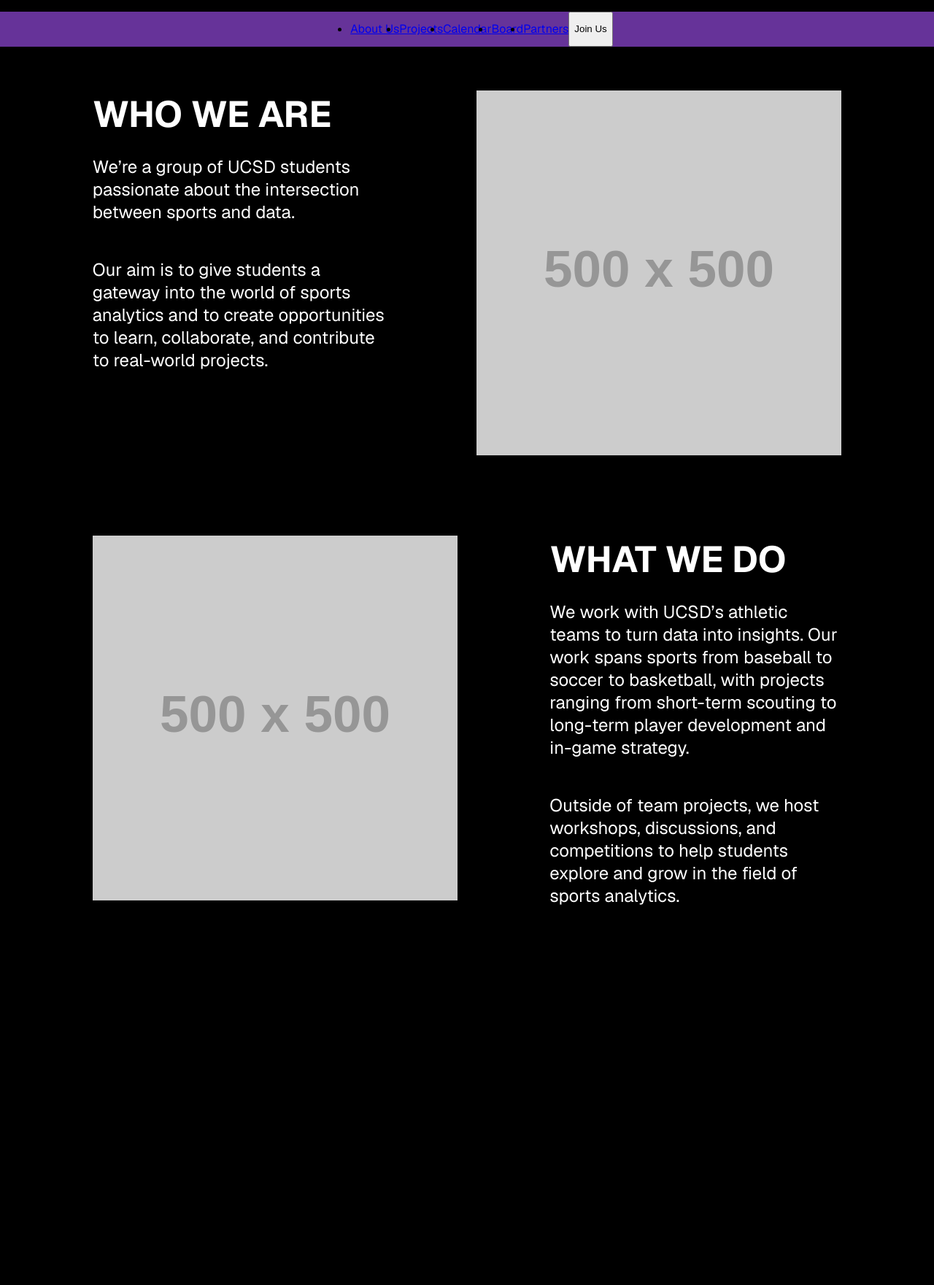
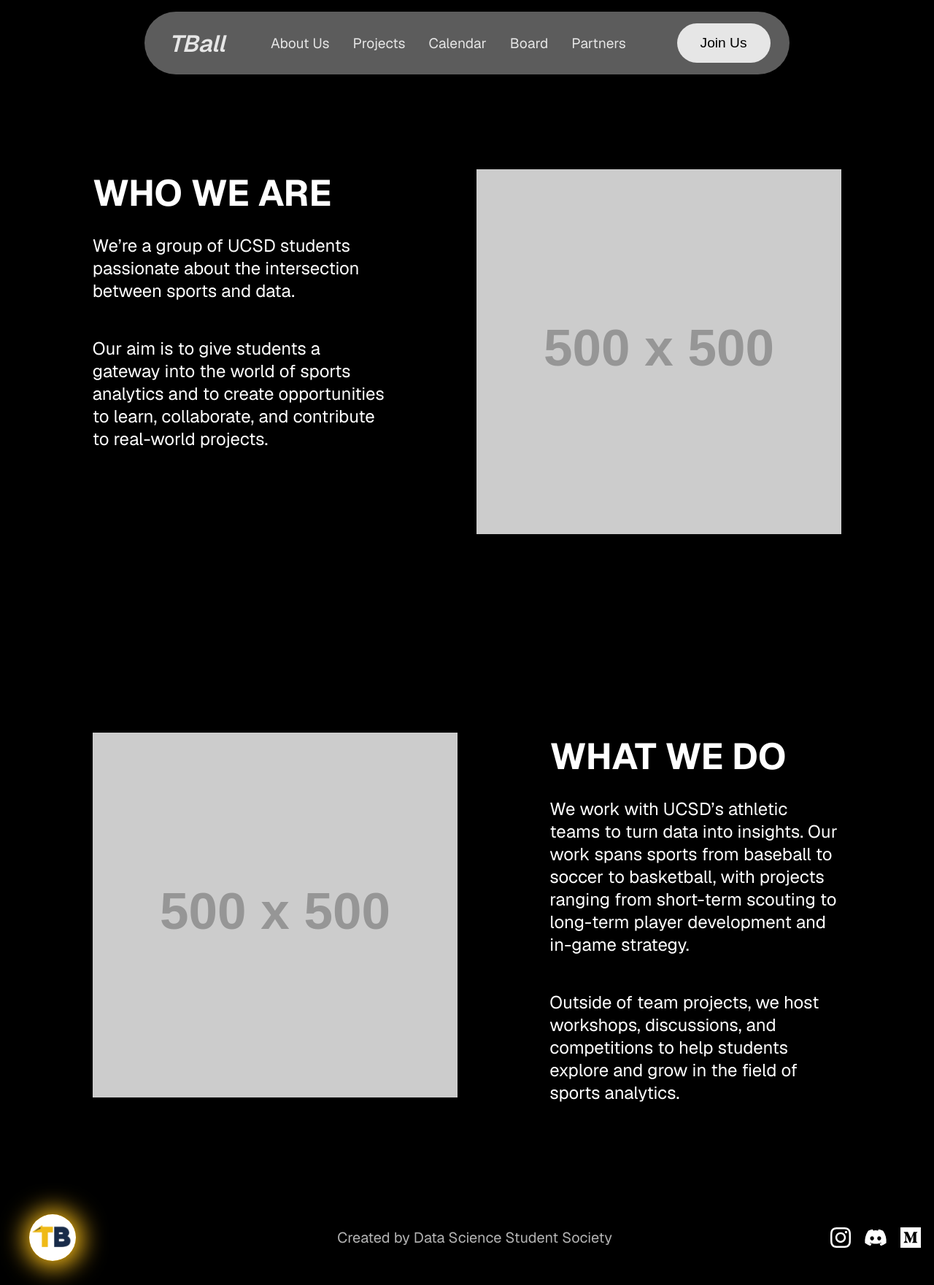
Before and after one commit to tritonball-ucsd/triton-ball, a React (Vite) app: page / in a window 1280 px wide. Shown: the whole page at 73% size. Before the commit the page ends 1331 px from the top, so only its background shows below. Built offline with nearby package versions, Linux system fonts and the light colour scheme.

Commit message:
made the top navbar (made it responsive) and made the footer (and made it responsive)

```diff
--- a/package.json
+++ b/package.json
@@ -14,8 +14,11 @@
   },
   "dependencies": {
     "gh-pages": "^6.3.0",
+    "hamburger-react": "^2.5.2",
     "react": "^19.0.0",
     "react-dom": "^19.0.0",
+    "react-icon": "^1.0.0",
+    "react-icons": "^5.5.0",
     "react-router-dom": "^7.5.3"
   },
   "devDependencies": {
--- a/src/App.tsx
+++ b/src/App.tsx
@@ -2,13 +2,14 @@
 import Nav from './Components/NavBar/Nav'
 import Background from './Components/Background/background'
 import {BrowserRouter as Router, Routes, Route} from "react-router-dom";
+import Footer from './Components/Footer/Footer';
 
 
 function App() {
   return (
     <>
+    <Nav/>
       <Router>
-        <Nav/>
         <Background
         imagePosition="right"
         image="https://placehold.co/500x500"
@@ -22,7 +23,7 @@ function App() {
         <Routes>
         </Routes>
       </Router>
-
+      <Footer/>
     </>
   )
 }
--- a/src/Components/Background/background.css
+++ b/src/Components/Background/background.css
@@ -3,7 +3,7 @@
 .section{
     display: flex;
     align-items: flex-start;
-    margin-top: 20px;
+    margin-top: 15%;
     margin-bottom: 30px;
     padding: 40px;
     justify-content: space-evenly;
--- /dev/null
+++ b/src/Components/Footer/Footer.tsx
@@ -0,0 +1,26 @@
+import { FaInstagram } from "react-icons/fa";
+import { FaDiscord } from "react-icons/fa";
+import { FaMedium } from "react-icons/fa";
+import logo2 from './../../assets/TB-logo2.svg'
+
+
+
+import './footer.css'
+
+function Footer() {
+  return (
+    <footer>
+        <ul className='footer-links'>
+            <img className="logo2" src={logo2} alt="" />
+            <p className='footer-title'>Created by Data Science Student Society</p>
+            <div className="footer-icons">
+                <FaInstagram size={'2rem'} />
+                <FaDiscord size={'2rem'}/>
+                <FaMedium size={'2rem'}/>
+            </div>
+        </ul>
+    </footer>
+  )
+}
+
+export default Footer
--- /dev/null
+++ b/src/Components/Footer/footer.css
@@ -0,0 +1,56 @@
+footer{
+
+    padding: 1rem 1rem 1rem 0;
+    /* background-color: rebeccapurple; */
+}
+.footer-links{
+    display: flex;
+    justify-content: space-between;
+    align-items: center;
+}
+
+.logo2{
+    width: 4rem;
+    height: auto;
+    background-color: #F3B818;
+    box-shadow: 0.1rem 0.1rem 2rem 0.5rem #F3B818;
+    border-radius: 50%;
+}
+
+.footer-title{
+    color: white;
+    font-size: 1.25rem;
+    opacity: 0.7;
+    text-wrap: wrap;
+    /* background-color: rebeccapurple; */
+    text-align: center;
+    margin-left: 5%;
+
+}
+
+.footer-icons{
+    display: flex;
+    gap: 1rem;
+    cursor: pointer;
+    /* background-color: rebeccapurple; */
+}
+
+.footer-icons svg{
+    color: white;
+    transition: all 0.3s ease 0s;
+
+}
+
+.footer-icons svg:hover{
+    opacity: 0.7;
+}
+
+@media (max-width: 698px){
+    .footer-links{
+        display: flex;
+        justify-content: space-between;
+        align-items: center;
+        flex-direction: column;
+    }
+
+}
--- /dev/null
+++ b/src/Components/Hamburger/HamburgerMenu.tsx
@@ -0,0 +1,65 @@
+import { useState, useEffect } from 'react';
+import './hamburger.css';
+import Hamburger from 'hamburger-react';
+
+interface HamburgerMenuProps {
+  children: React.ReactNode;
+}
+
+const HamburgerMenu: React.FC<HamburgerMenuProps> = ({ children }) => {
+  const [isOpen, setIsOpen] = useState(false);
+  const [isMobile, setIsMobile] = useState(false);
+
+  useEffect(() => {
+    const checkScreenSize = () => {
+      setIsMobile(window.innerWidth <= 1207);
+    };
+
+    // initial load
+    checkScreenSize();
+    window.addEventListener('resize', checkScreenSize);
+    return () => {
+      window.removeEventListener('resize', checkScreenSize);
+    };
+  }, []);
+
+  return (
+    <div className="hamburger-container">
+      {isMobile ? (
+        <>
+          <div className="nav-pill">
+            <a className='tball' href="/">TBall</a>
+            <div className="hamburger-button">
+              <Hamburger toggled={isOpen} toggle={setIsOpen} size={20} color="#fff" />
+            </div>
+          </div>
+
+          {/* overlay menu */}
+          {isOpen && (
+            <div className="menu-overlay">
+              <button className="close-button" onClick={() => setIsOpen(false)}>✕</button>
+              <div className="menu-content">
+                <ul className="menu-items">
+                  <li><a href="/about">About Us</a></li>
+                  <li><a href="/projects">Projects</a></li>
+                  <li><a href="/calendar">Calendar</a></li>
+                  <li><a href="/board">Board</a></li>
+                  <li><a href="/partners">Partners</a></li>
+                </ul>
+                <div className="menu-cta">
+                  <button>Join Us</button>
+                </div>
+              </div>
+            </div>
+          )}
+        </>
+      ) : (
+        <div className="desktop-menu">
+          {children}
+        </div>
+      )}
+    </div>
+  );
+};
+
+export default HamburgerMenu;
--- /dev/null
+++ b/src/Components/Hamburger/hamburger.css
@@ -0,0 +1,133 @@
+.hamburger-container {
+    position: relative;
+    display: flex;
+    justify-content: center;
+    /* width: 100%; */
+  }
+
+
+  .nav-pill {
+    display: flex;
+    justify-content: space-between;
+    align-items: center;
+    background-color: #666666;
+    border-radius: 2rem;
+    padding: 0.5rem 1.5rem;
+    width: 13rem;
+    margin: 1rem auto;
+  }
+
+  .nav-pill .tball {
+    color: white;
+    text-decoration: none;
+    font-size: 1.5rem;
+    font-weight: 600;
+    font-style: italic;
+  }
+
+  .hamburger-button {
+    z-index: 100;
+    cursor: pointer;
+    background: transparent;
+    border: none;
+    display: flex;
+    align-items: center;
+    justify-content: center;
+  }
+
+  .hamburger-bars {
+    color: white;
+    font-size: 1.8rem;
+  }
+
+
+  .menu-overlay {
+    position: fixed;
+    top: 0;
+    left: 0;
+    width: 100%;
+    height: 100%;
+    background-color: rgba(0, 0, 0, 0.95);
+    z-index: 999;
+    display: flex;
+    flex-direction: column;
+    align-items: center;
+    justify-content: center;
+  }
+
+  .close-button {
+    position: absolute;
+    top: 20px;
+    right: 20px;
+    background: transparent;
+    border: none;
+    color: white;
+    font-size: 1.5rem;
+    cursor: pointer;
+    z-index: 1000;
+  }
+
+  .menu-content {
+    display: flex;
+    flex-direction: column;
+    align-items: center;
+    justify-content: center;
+    width: 100%;
+    height: 100%;
+  }
+
+  .menu-items {
+    list-style: none;
+    padding: 0;
+    margin: 0;
+    text-align: center;
+  }
+
+  .menu-items li {
+    margin: 1.5rem 0;
+  }
+
+  .menu-items li a {
+    color: white;
+    text-decoration: none;
+    font-size: 1.5rem;
+    transition: color 0.3s ease;
+  }
+
+  .menu-items li a:hover {
+    color: #F3B818;
+  }
+
+  .menu-cta {
+    margin-top: 2rem;
+    width: 80%;
+    max-width: 300px;
+  }
+
+  .menu-cta button {
+    width: 100%;
+    background-color: white;
+    color: #000;
+    border: none;
+    padding: 1rem 2rem;
+    border-radius: 2rem;
+    font-size: 1.2rem;
+    cursor: pointer;
+    transition: all 0.3s ease;
+  }
+
+  .menu-cta button:hover {
+    background-color: #F3B818;
+    color: white;
+  }
+
+  @media screen and (max-width: 1207px) {
+    .desktop-menu {
+      display: none;
+    }
+  }
+
+
+  .desktop-menu {
+    width: 100%;
+  }
--- a/src/Components/NavBar/Nav.tsx
+++ b/src/Components/NavBar/Nav.tsx
@@ -1,45 +1,28 @@
 import './nav.css'
-import React, { useEffect } from 'react';
+import logo1 from './../../assets/TB-logo2.svg'
+
+import HamburgerMenu from './../Hamburger/HamburgerMenu';
+
 
 function Nav() {
-//   useEffect(() => {
-//     const menuToggle = document.getElementById('menu-toggle');
-//     const mobileNav = document.getElementById('mobile-nav');
-
-//     // Toggle the menu when the hamburger icon is clicked
-//     menuToggle.addEventListener('click', () => {
-//       mobileNav.classList.toggle('show');
-//     });
-
-//     // Close the menu if you click anywhere outside the nav (not just the icon)
-//     document.addEventListener('click', (e) => {
-//       if (!mobileNav.contains(e.target) && !menuToggle.contains(e.target)) {
-//         mobileNav.classList.remove('show');
-//       }
-//     });
-
-//     // Cleanup event listeners when the component is unmounted
-//     return () => {
-//       menuToggle.removeEventListener('click', () => {});
-//       document.removeEventListener('click', () => {});
-//     };
-//   }, []);
-
   return (
     <>
       <header>
-        <nav id="mobile-nav">
-          <ul className='header-container'>
-            <li><a href="#">About Us</a></li>
-            <li><a href="#">Projects</a></li>
-            <li><a href="#">Calendar</a></li>
-            <li><a href="#">Board</a></li>
-            <li><a href="#">Partners</a></li>
-            <button><p className="logo-title">Join Us</p></button>
-          </ul>
-        </nav>
-        {/* <button><p className="logo-title">Join Us</p></button> */}
-        {/* <i className="ri-menu-fill" id="menu-toggle"></i> */}
+      {/* <img className='logo1' src={logo1} alt="" /> */}
+      <HamburgerMenu>
+
+        <ul className='navbar-links'>
+          <div className="grey-box">
+           <li ><a className='tball' href="/">TBall</a></li>
+            <li><a href="/about">About Us</a></li>
+            <li><a href="/projects">Projects</a></li>
+            <li><a href="/calendar">Calendar</a></li>
+            <li><a href="/board">Board</a></li>
+            <li><a href="/partners">Partners</a></li>
+            <button>Join Us</button>
+          </div>
+        </ul>
+        </HamburgerMenu>
       </header>
     </>
   );
--- a/src/Components/NavBar/nav.css
+++ b/src/Components/NavBar/nav.css
@@ -1,7 +1,103 @@
-.header-container{
-    background-color: rebeccapurple;
+header {
+  position: fixed;
+  top: 0;
+  left: 0;
+  width: 100%;
+  display: flex;
+  justify-content: center;
+  align-items: center;
+  margin: 0;
+  z-index: 1000;
+  padding: 1rem 0;
+}
+
+
+
+  /* .logo1 {
+    position: absolute;
+    left: 0;
+    width: 4rem;
+    height: auto;
+    background-color: #F3B818;
+    box-shadow: 0.1rem 0.1rem 2rem 0.5rem #F3B818;
+    border-radius: 50%;
+  } */
+
+  .navbar-links {
+    list-style: none;
+    margin: 0;
+    padding: 0;
+  }
+
+  .grey-box {
+    background-color: #666666;
+    opacity: 0.9;
+
+    padding: 1rem 4rem;
+    border-radius: 3rem;
     display: flex;
-    justify-content: center;
+    gap: 2rem;
     align-items: center;
-    /* width: 50%; */
+    flex-wrap: wrap;
+  }
+
+  .grey-box li {
+    color: white;
+    cursor: pointer;
+    /* font-weight: bold; */
+  }
+
+  .grey-box a {
+    color: white;
+    text-decoration: none;
+    font-size: 1.2rem;
+    transition: all 0.3s ease 0s;
+
+
+  }
+
+  .grey-box button {
+    background-color: white;
+    color: rgb(0, 0, 0);
+    border: none;
+    padding: 1rem 2rem;
+    border-radius: 2rem;
+    cursor: pointer;
+    position: relative;
+    right: -5%;
+    font-size: 1.2rem;
+    transition: all 0.3s ease 0s;
+
+
+  }
+  .grey-box button:hover{
+    background-color: #F3B818;
+    /* background-color: #2EE59D; */
+    /* box-shadow: 0px 15px 20px rgba(46, 229, 157, 0.4); */
+    color: #fff;
+    transform: translateY(-1px);
+  }
+
+
+  .grey-box a:hover{
+    opacity: 0.7;
+  }
+
+
+
+
+  .grey-box .tball{
+    margin-left: -40%;
+    font-size: 2rem;
+    font-weight: 600;
+    font-style: italic;
+
+  }
+
+
+
+@media (max-width: 686px){
+    .logo1{
+        display: none;
+    }
 }
```
Also changed, not shown: 1 other file (tests, documents, lock files or other folders).
